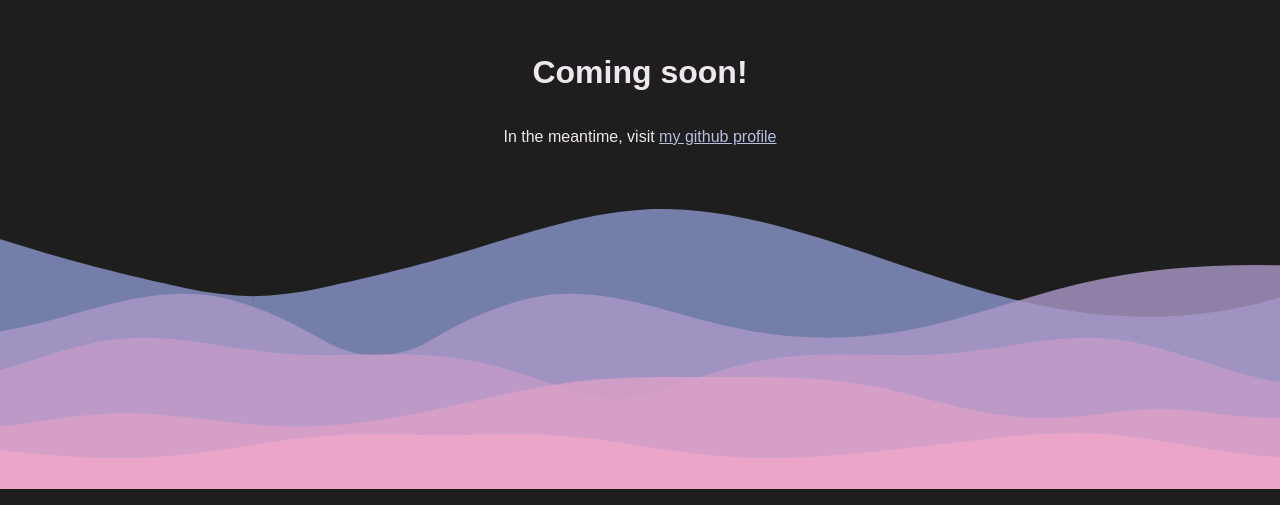
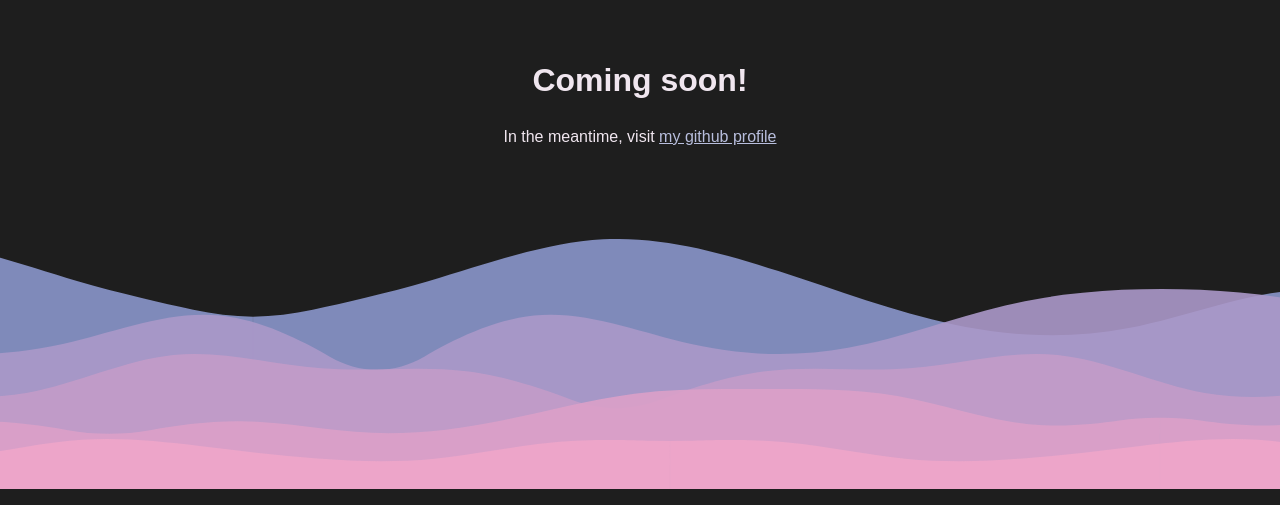
Before and after one commit to Fluxticks/portfolio-source, a SvelteKit app: page / in a window 1280 px wide. Shown: the part 311-816 px from the top of the page. Built offline with nearby package versions, Linux system fonts and the light colour scheme; a web font is replaced by a local one.

Commit message:
Change index to use new Wave component

```diff
--- a/src/routes/+page.svelte
+++ b/src/routes/+page.svelte
@@ -1,4 +1,6 @@
 <script>
+	import { WaveVariant } from '$lib/waves';
+	import Wave from '../components/wave.svelte';
 	import './style.css';
 </script>
 
@@ -8,28 +10,12 @@
 		<p>In the meantime, visit <a href="https://github.com/Fluxticks">my github profile</a></p>
 	</div>
 </div>
-<div class="wave-container">
-	<div
-		class="wave"
-		style="animation-duration: 30s; background-image: url('./wave1.svg'); height: 100%;"
-	/>
-	<div
-		class="wave"
-		style="animation-duration: 25s; background-image: url('./wave2.svg'); height: 80%;"
-	/>
-	<div
-		class="wave"
-		style="animation-duration: 20s; background-image: url('./wave3.svg'); height: 60%;"
-	/>
-	<div
-		class="wave"
-		style="animation-duration: 15s; background-image: url('./wave4.svg'); height: 40%;"
-	/>
-	<div
-		class="wave"
-		style="animation-duration: 10s; background-image: url('./wave5.svg'); height: 20%;"
-	/>
-</div>
+
+<Wave variant={WaveVariant.Wave1} />
+<Wave variant={WaveVariant.Wave2} />
+<Wave variant={WaveVariant.Wave3} />
+<Wave variant={WaveVariant.Wave4} />
+<Wave variant={WaveVariant.Wave5} />
 
 <style>
 	* {
@@ -38,6 +24,10 @@
 
 	h1 {
 		font-weight: 700;
+	}
+
+	p {
+		margin: 0.5rem;
 	}
 
 	a {
@@ -62,37 +52,4 @@
 		align-items: center;
 		height: 100vh;
 	}
-
-	.wave-container {
-		position: absolute;
-		box-sizing: content-box;
-		height: 35vh;
-		width: 100%;
-		left: 0;
-		bottom: 0;
-	}
-
-	.wave {
-		position: absolute;
-		bottom: 0;
-		left: 0;
-		background-repeat: repeat-x;
-		background-size: cover;
-		width: 100vw;
-		z-index: -1;
-		opacity: 0.8;
-		animation: waveslide infinite;
-		animation-direction: alternate;
-		animation-timing-function: cubic-bezier(0.45, 0, 0.45, 1.25);
-	}
-
-	@keyframes waveslide {
-		from {
-			background-position-x: 0;
-		}
-
-		to {
-			background-position-x: 3773.81px;
-		}
-	}
 </style>
```
